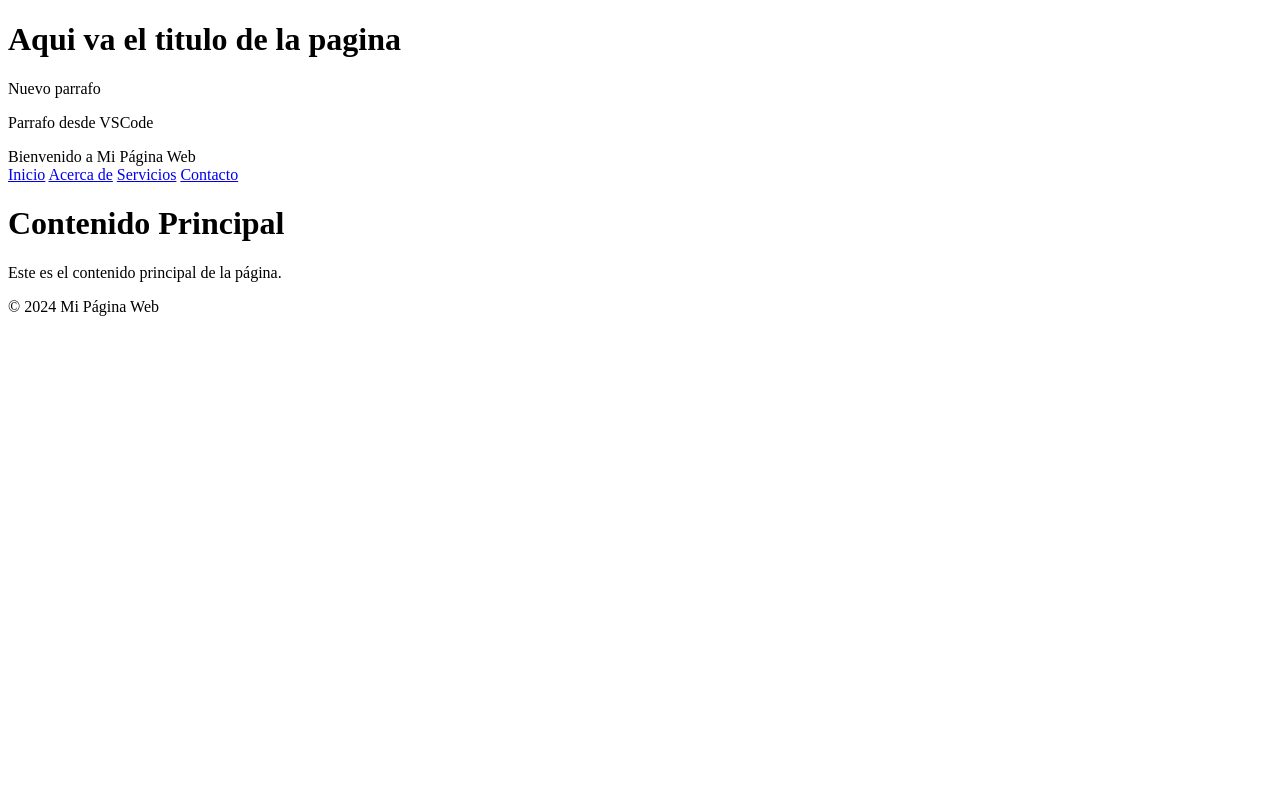
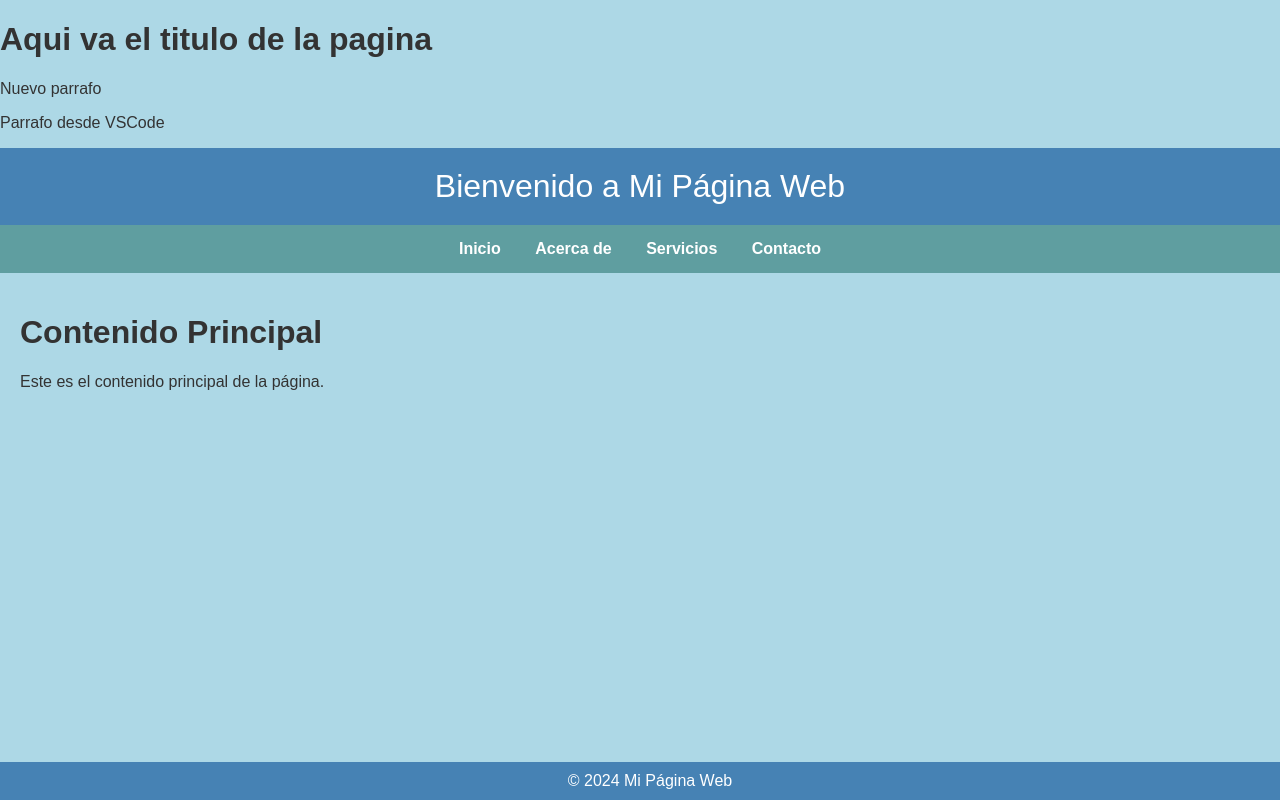
Before and after one commit to fernandogomez0621/ProyectoWebEmpresaD, a plain HTML site: page index.html in a window 1280 px wide. Drawn offline with Linux system fonts and the light colour scheme.

Commit message:
Update index.html

```diff
--- a/index.html
+++ b/index.html
@@ -5,7 +5,7 @@
     <meta charset="UTF-8">
     <meta name="viewport" content="width=device-width, initial-scale=1.0">
     <title>Document</title>
-        <link rel="stylesheet" href="styles.css">
+        <link rel="stylesheet" href="MiEstilo.css">
 
 </head>
 
```
